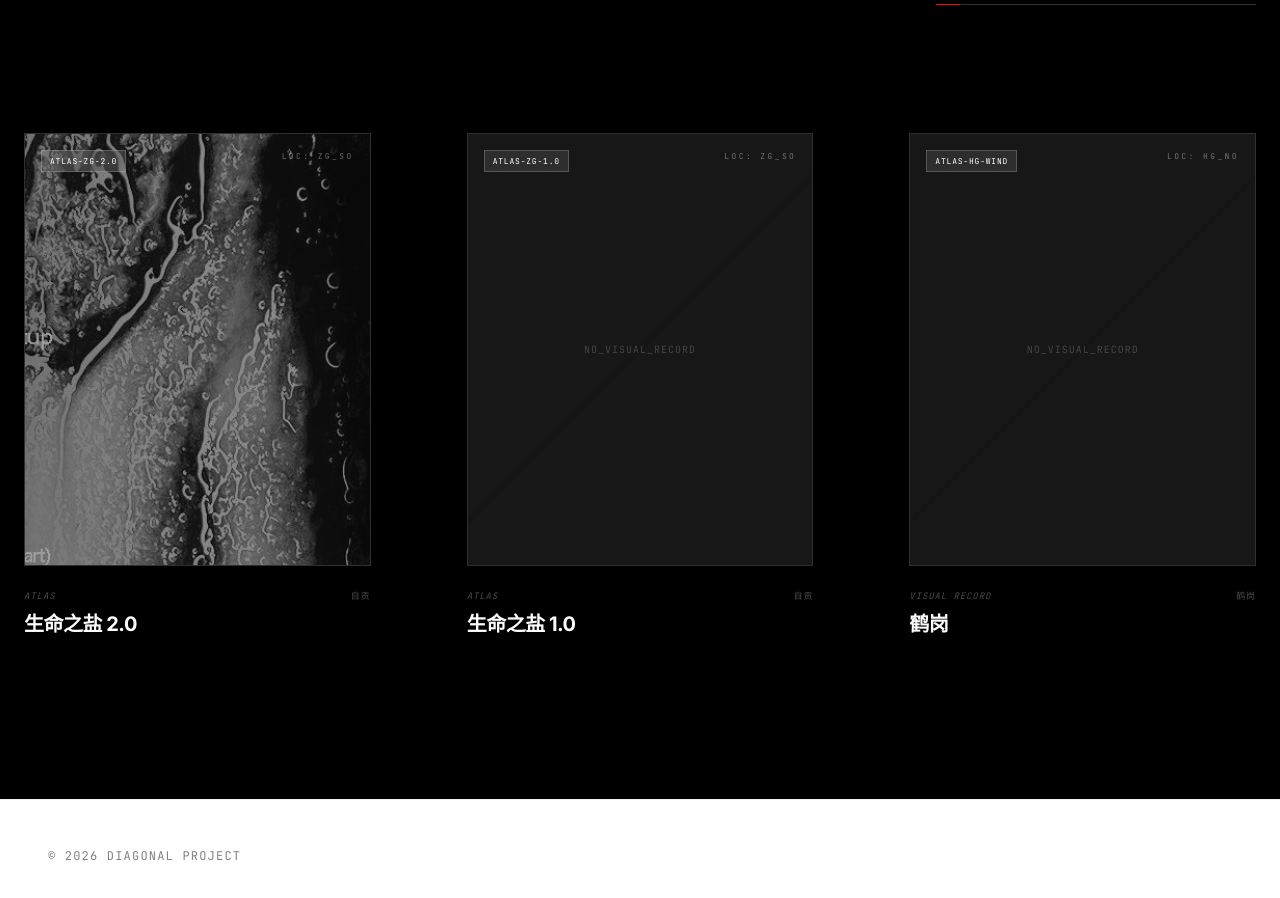
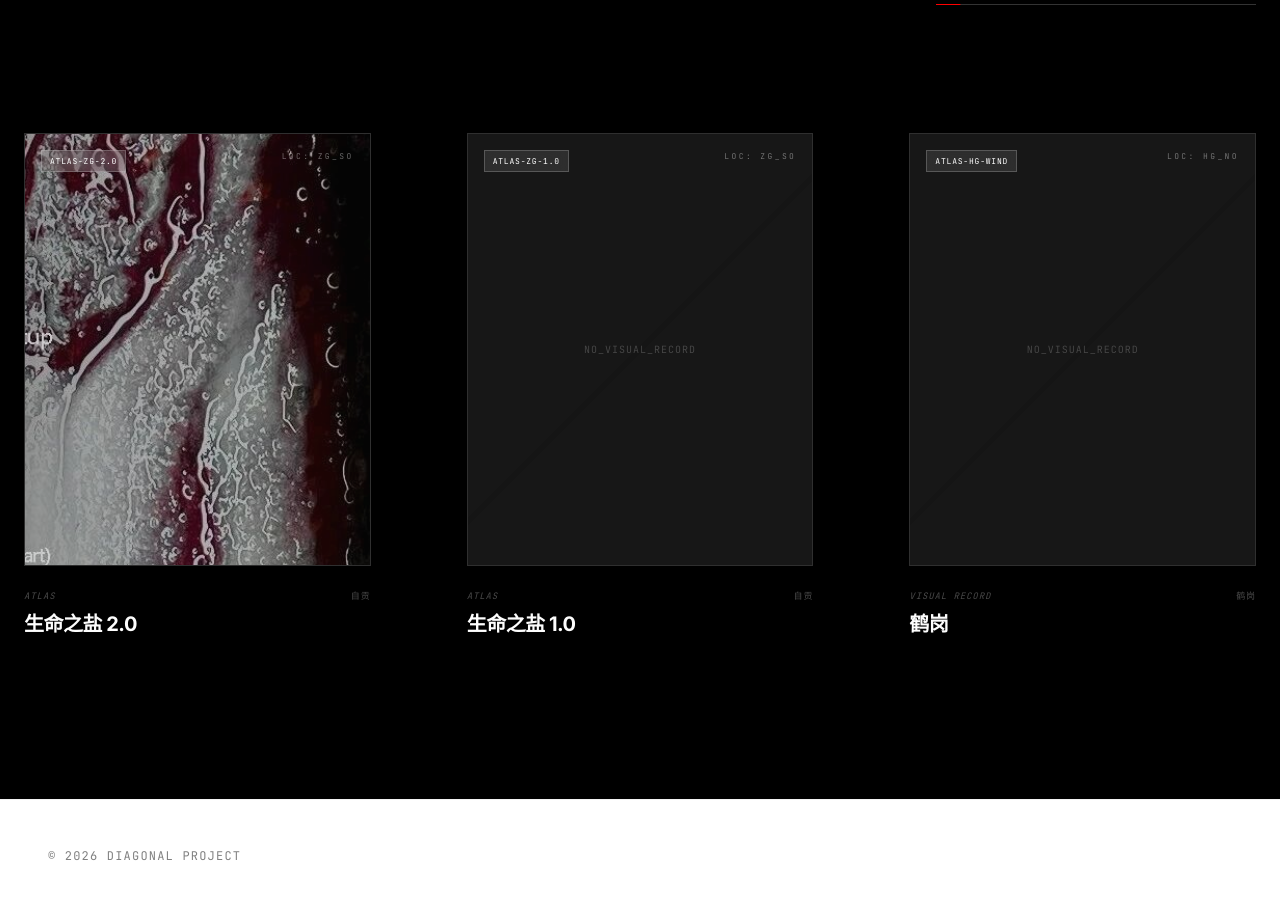
Before and after one commit to XanthanL/Diagonal, a Next.js app: page / in a window 1280 px wide. Shown: the part 2801-3699 px from the top of the page. Built offline with nearby package versions, Linux system fonts and the light colour scheme.

Commit message:
fix: resolve Atlas cover image loading on GitHub Pages and remove grayscale

```diff
--- a/src/components/AtlasCover.tsx
+++ b/src/components/AtlasCover.tsx
@@ -1,7 +1,7 @@
 import { AtlasItem } from "@/lib/data";
 import { motion } from "framer-motion";
 import Link from "next/link";
-import Image from "next/image";
+import { getAssetPath } from "@/lib/path";
 
 export function AtlasCover({ item }: { item: AtlasItem }) {
   return (
@@ -15,13 +15,13 @@ export function AtlasCover({ item }: { item: AtlasItem }) {
           {/* 背景对角线 */}
           <div className="absolute inset-0 opacity-10 diagonal-line mix-blend-overlay" />
 
-          {/* 封面图片 - 默认灰度 */}
+          {/* 封面图片 - 原色呈现 */}
           {item.cover ? (
-            <div className="absolute inset-0 w-full h-full grayscale group-hover:grayscale-0 transition-all duration-700 ease-in-out scale-105 group-hover:scale-100">
+            <div className="absolute inset-0 w-full h-full transition-all duration-700 ease-in-out scale-105 group-hover:scale-100">
               <img
-                src={item.cover}
+                src={getAssetPath(item.cover)}
                 alt={item.title}
-                className="w-full h-full object-cover opacity-60 group-hover:opacity-100"
+                className="w-full h-full object-cover opacity-80 group-hover:opacity-100"
               />
             </div>
           ) : (
```
